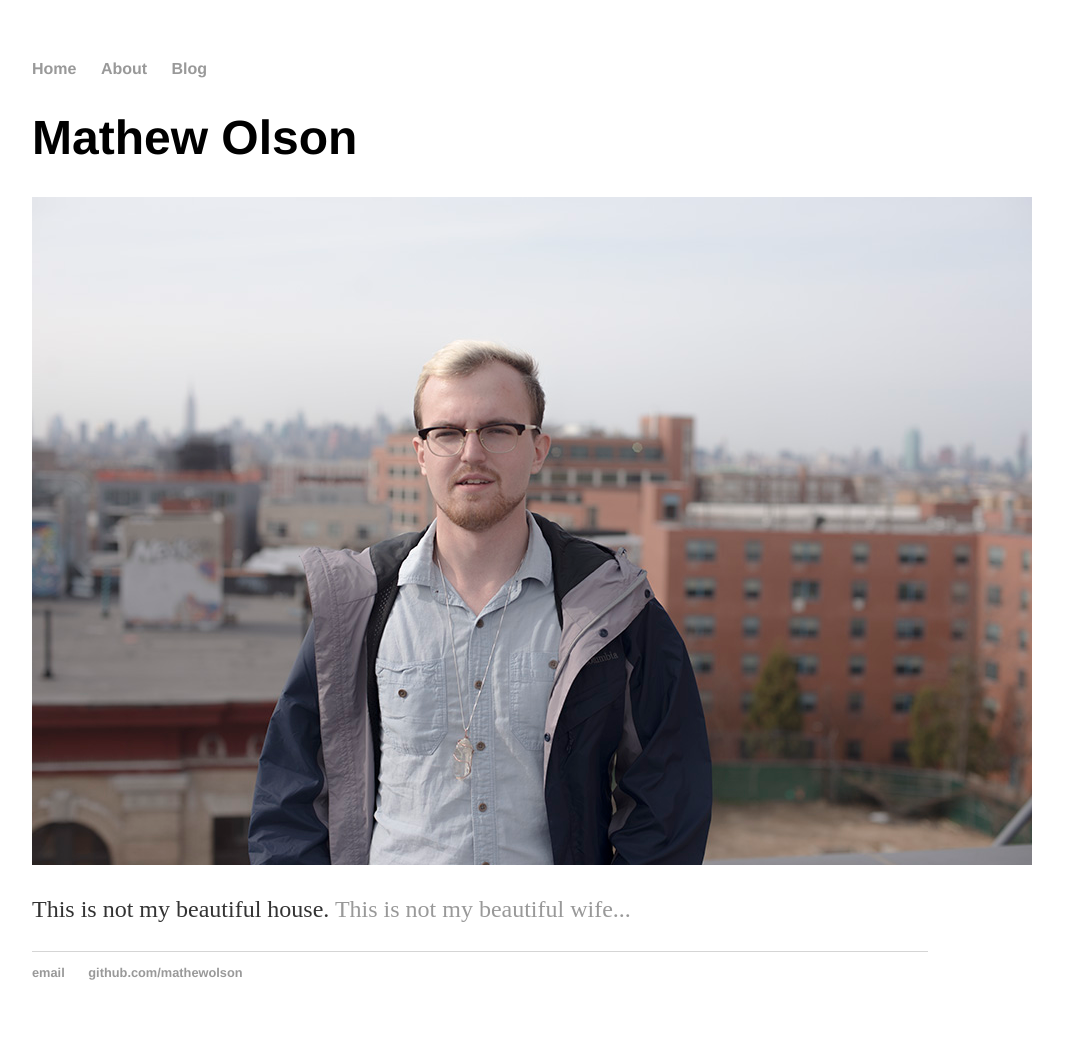
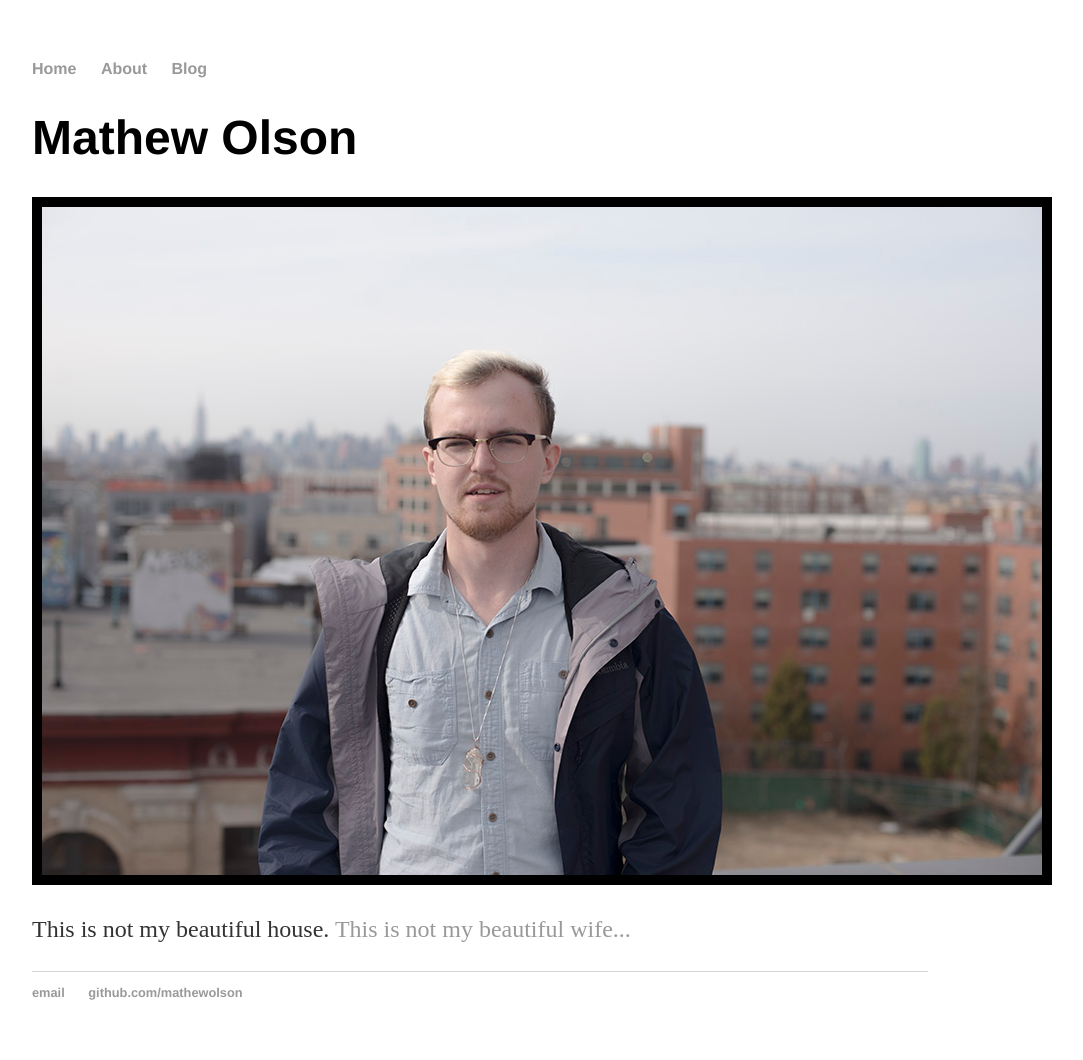
Before and after one commit to mathewolson/mathewolson.github.io, a Jekyll site: the page built from index.html, in a window 1280 px wide. Shown: the whole page, without its empty margins (160-1243 px from the left). Built offline with Jekyll 4.4.1, drawn with Linux system fonts in a browser that asks for light colours.

Commit message:
Update index.html

```diff
--- a/index.html
+++ b/index.html
@@ -4,6 +4,6 @@
 ---
 <div class="blurb">
 	<h1>Mathew Olson</h1>
-	<img src="https://raw.githubusercontent.com/mathewolson/mathewolson.github.io/master/DSC_7853_small.jpg" alt="Photo by Michael Zhao"/>
+	<img src="https://raw.githubusercontent.com/mathewolson/mathewolson.github.io/master/DSC_7853_small.jpg" alt="Photo by Michael Zhao" height=69% border=10px/>
 	<p>This is not my beautiful house. <a href="/about">This is not my beautiful wife...</a></p>
 </div><!-- /.blurb -->
```
